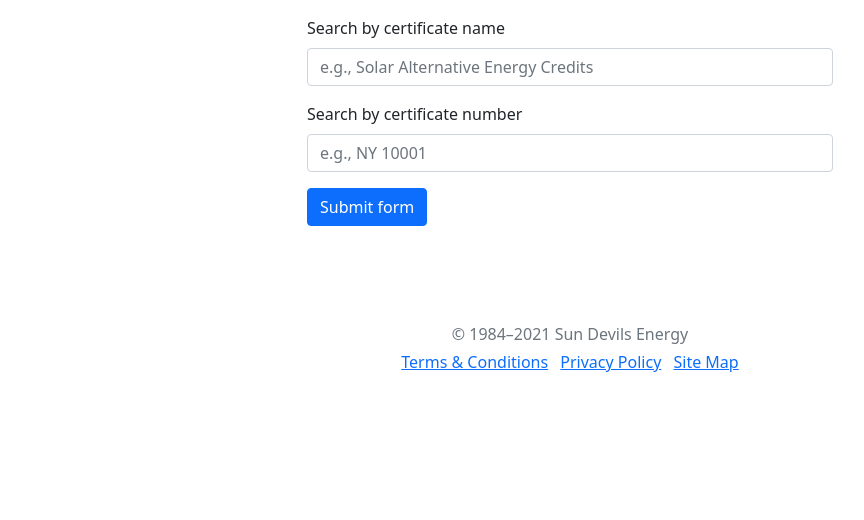
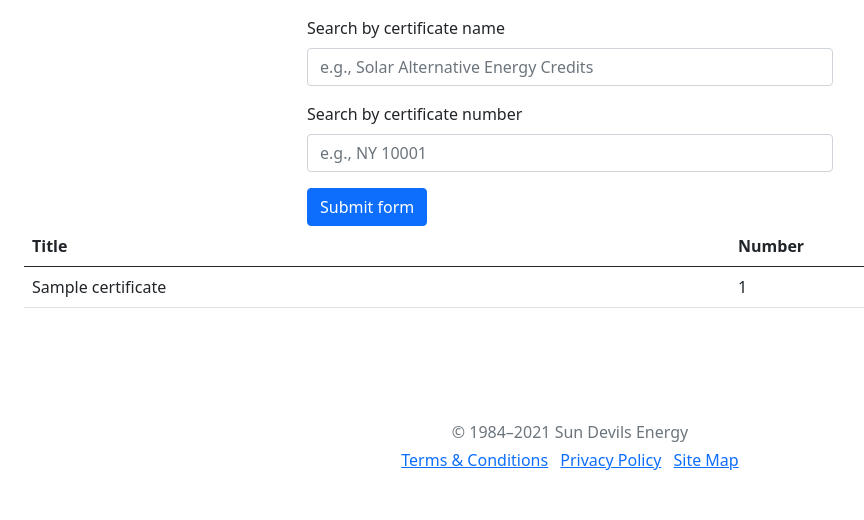
Before and after one commit to alexho1/final-solarpv, a Django app: template solarpv/myapp/templates/myapp/search.html in a window 1280 px wide. Shown: the part 288-808 px from the top of the page, without its empty margins (70-934 px from the left). Before the commit the page ends 660 px from the top, so only its background shows below. Run offline with Django 3.2, Linux system fonts and the light colour scheme; the template is opened without the code that fills it: most values are stand-ins (such as "Sample title", 1, 10 or a date in 2020).

Commit message:
add a table element to display data list

```diff
--- a/solarpv/myapp/templates/myapp/search.html
+++ b/solarpv/myapp/templates/myapp/search.html
@@ -40,6 +40,25 @@
                             <button class="btn btn-primary" type="submit">Submit form</button>
                         </div>
                     </form>
+
+                    <div class="col-12">
+                        <table class="table">
+                            <thead>
+                                <tr>
+                                    <th>Title</th>
+                                    <th>Number</th>
+                                </tr>
+                            </thead>
+                            <tbody>
+                                {% for certificate in cert_list %}
+                                    <tr>
+                                        <td>{{ certificate.title }}</td>
+                                        <td>{{ certificate.number }}</td>
+                                    </tr>
+                                {% endfor %}
+                            </tbody>
+                        </table>
+                    </div>
                 </div>
             </div>
     </div>
```
